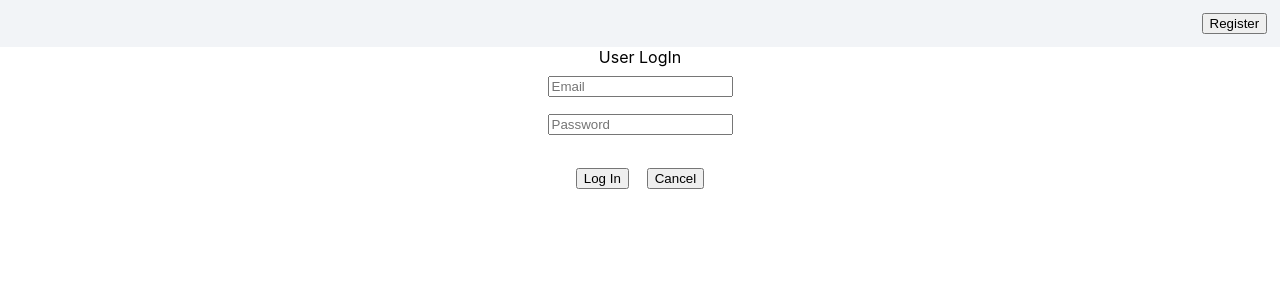
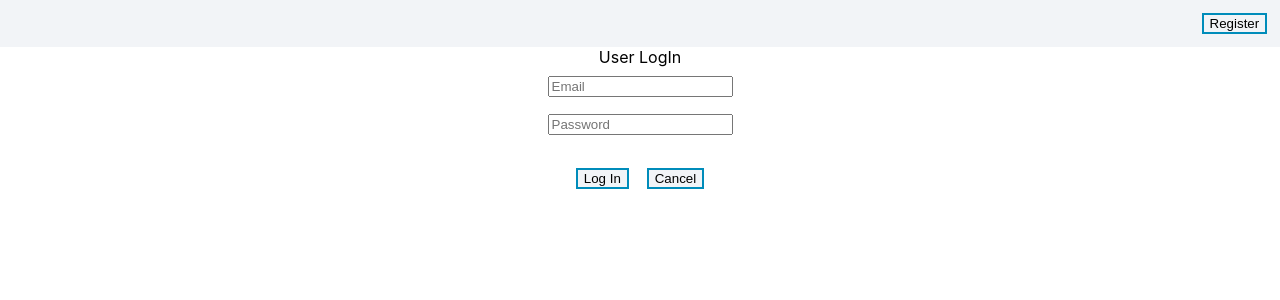
Before and after one commit to Peeeeeng/TTP-FS-20180728, a React (Create React App) app: page / in a window 1280 px wide. Shown: the top 300 px of the page. Built offline with nearby package versions, Linux system fonts and the light colour scheme; no server answers.

Commit message:
MODIFY change button style

```diff
--- a/src/client/App.css
+++ b/src/client/App.css
@@ -36,3 +36,27 @@
     transform: rotate(360deg);
   }
 }
+
+.signInButton {
+  background-color: #f2f4f7;
+  color: black;
+  border: 2px solid #008CBA;
+  transition-duration: 0.4s;
+}
+
+.signInButton:hover {
+  background-color: #008CBA;
+  color: white;
+}
+
+button {
+  background-color: #f2f4f7;
+  color: black;
+  border: 2px solid #008CBA;
+  transition-duration: 0.4s;
+}
+
+button:hover {
+  background-color: #008CBA;
+  color: white;
+}
--- a/src/client/components/SignIn.js
+++ b/src/client/components/SignIn.js
@@ -32,8 +32,22 @@ class SignIn extends Component {
         return(
             <div>
                 <header className="App-header">
-                    {this.state.login ? null : <button type='button' name='login' onClick={this.handleChange}>Log In</button>}
-                    {this.state.login ? <button type='button' name='register'onClick={this.handleChange}>Register</button> : null}
+                    {this.state.login
+                        ?
+                        null
+                        :
+                        <button type='button'
+                                name='login'
+                                className='signInButton'
+                                onClick={this.handleChange}>Log In</button>}
+                    {this.state.login
+                        ?
+                        <button type='button'
+                                name='register'
+                                className='signInButton'
+                                onClick={this.handleChange}>Register</button>
+                                :
+                                null}
                 </header>
                 <main>
                 {this.state.login ? <LogIn /> : <Register />}
```
